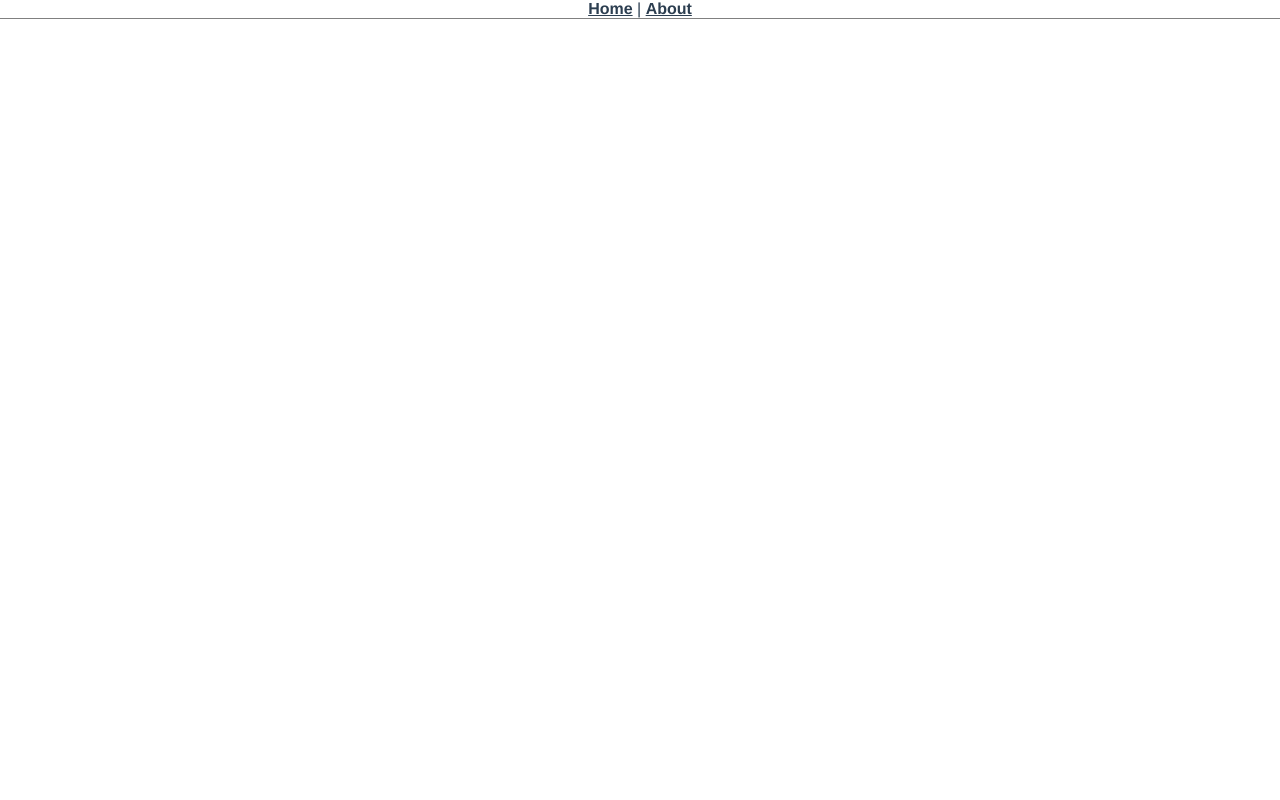
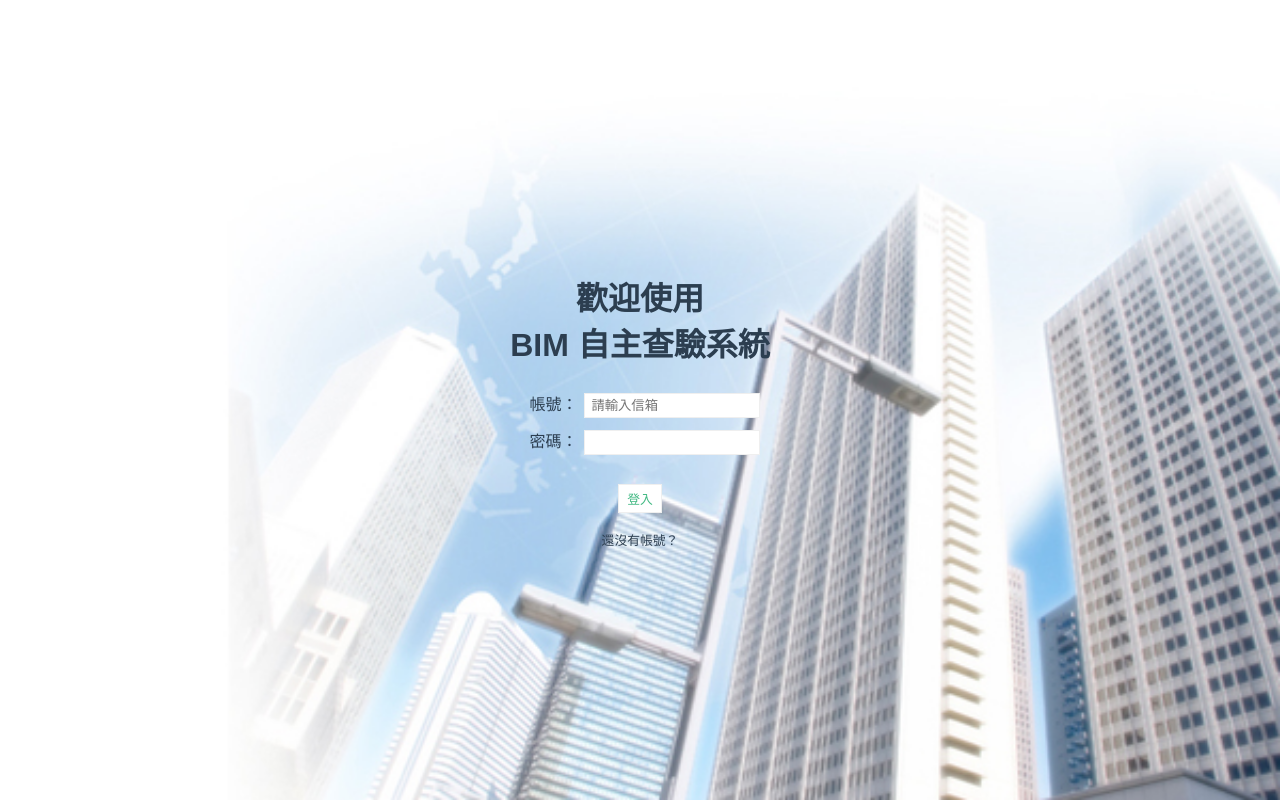
Before and after one commit to td231565/inspector-firebase, a Vue app: page /#/landing in a window 1280 px wide. Built offline with nearby package versions, Linux system fonts and the light colour scheme; no server answers.

Commit message:
modify: move 'watch user state' to app.vue, better exprience for user, not go to signin page before home page, when user is signed in already

```diff
--- a/src/App.vue
+++ b/src/App.vue
@@ -1,19 +1,51 @@
 <template>
   <div id="app">
-    <div id="nav">
-      <router-link to="/">Home</router-link> |
+    <!-- <div id="nav">
+      <router-link to="/">Landing</router-link> |
       <router-link to="/about">About</router-link>
-    </div>
+    </div> -->
     <router-view/>
   </div>
 </template>
 
 <script>
-import { watchUserState } from './config/db'
+import { fireAuth } from './config/db'
+import { mapState } from 'vuex'
 
 export default {
-  mounted () {
-    watchUserState()
+  computed: {
+    ...mapState({
+      userAuth: state => state.userAuth
+    })
+  },
+  methods: {
+    gotoHome () {
+      this.$router.push('/home')
+    },
+    gotoLanding () {
+      this.$router.push('/landing')
+    },
+    watchState () {
+      let vm = this
+      let store = vm.$store
+
+      fireAuth.onAuthStateChanged(userAuth => {
+        if (userAuth) {
+          console.log(userAuth)
+          store.commit('setUserAuth', userAuth)
+          store.dispatch('detectUserGroup')
+          vm.gotoHome()
+        } else {
+          store.commit('setUserAuth', null)
+          store.commit('setUserInfo', null)
+          vm.gotoLanding()
+        }
+        return userAuth
+      })
+    }
+  },
+  created () {
+    this.watchState()
   }
 }
 </script>
@@ -29,6 +61,12 @@ export default {
   -moz-osx-font-smoothing: grayscale
   text-align: center
   color: $dark_blue_defalt
+  height: 100vh
+  display: flex
+  justify-content: center
+  align-items: center
+  background-size: cover
+  background-image: url(./assets/contact_bg.jpg)
 
 #nav
   // padding: 30px
--- a/src/config/db.js
+++ b/src/config/db.js
@@ -3,7 +3,6 @@ import "firebase/auth"
 import "firebase/firestore"
 // import "firebase/storage"
 import { format } from 'date-fns'
-import Store from '../store/index'
 
 firebase.initializeApp({
   apiKey: "AIzaSyBhiRNvb_UrK-IQCaXBO0WT7dQ-lXU6lQk",
@@ -38,17 +37,4 @@ const fireAuthSignUp = (email, pwd) => {
   })
 }
 
-const watchUserState = () => {
-  fireAuth.onAuthStateChanged(userAuth => {
-    if (userAuth) {
-      console.log(userAuth)
-      Store.commit('setUserAuth', userAuth)
-      Store.dispatch('detectUserGroup')
-    } else {
-      Store.commit('setUserAuth', null)
-      Store.commit('setUserInfo', null)
-    }
-  })
-}
-
-export { db, fireAuth, fireAuthSignUp, watchUserState }
+export { db, fireAuth, fireAuthSignUp }
--- a/src/router/index.js
+++ b/src/router/index.js
@@ -1,23 +1,24 @@
 import Vue from 'vue'
 import VueRouter from 'vue-router'
-import Home from '../views/Home.vue'
 
 Vue.use(VueRouter)
 
 const routes = [
   {
     path: '/',
-    name: 'home',
-    component: Home
+    name: 'loading',
+    component: () => import('../views/Loading.vue')
   },
   {
-    path: '/about',
-    name: 'about',
-    // route level code-splitting
-    // this generates a separate chunk (about.[hash].js) for this route
-    // which is lazy-loaded when the route is visited.
-    component: () => import(/* webpackChunkName: "about" */ '../views/About.vue')
-  }
+    path: '/home',
+    name: 'home',
+    component: () => import('../views/Home.vue')
+  },
+  {
+    path: '/landing',
+    name: 'landing',
+    component: () => import('../views/Landing.vue')
+  },
 ]
 
 const router = new VueRouter({
--- a/src/views/Home.vue
+++ b/src/views/Home.vue
@@ -1,27 +1,28 @@
 <template>
   <div class="home">
-    <SignIn />
+    <h1>Main</h1>
+    <button class="form__btn--submit" @click="signout">登出</button>
   </div>
 </template>
 
 <script>
-// @ is an alias to /src
-import SignIn from '@/components/SignIn.vue'
+// import SignIn from '@/components/SignIn.vue'
+import { fireAuth } from '../config/db'
 
 export default {
   name: 'home',
-  components: {
-    SignIn
+  methods: {
+    signout () {
+      fireAuth.signOut().then(() => {
+        console.log('sign out')
+      }).catch(err => {
+        console.log(err.code)
+      })
+    }
   }
 }
 </script>
 
 <style lang="sass" scoped>
-.home
-  height: calc(100vh - 20px)
-  display: flex
-  justify-content: center
-  align-items: center
-  background-size: cover
-  background-image: url(../assets/contact_bg.jpg)
+
 </style>
--- /dev/null
+++ b/src/views/Landing.vue
@@ -0,0 +1,21 @@
+<template>
+  <div class="landing">
+    <SignIn />
+  </div>
+</template>
+
+<script>
+// @ is an alias to /src
+import SignIn from '@/components/SignIn.vue'
+
+export default {
+  name: 'landing',
+  components: {
+    SignIn
+  }
+}
+</script>
+
+<style lang="sass" scoped>
+
+</style>
--- /dev/null
+++ b/src/views/Loading.vue
@@ -0,0 +1,21 @@
+<template>
+  <div class="landing">
+    <h1>Loading...</h1>
+  </div>
+</template>
+
+<script>
+export default {
+  name: 'loading'
+}
+</script>
+
+<style lang="sass" scoped>
+.home
+  height: calc(100vh - 20px)
+  display: flex
+  justify-content: center
+  align-items: center
+  background-size: cover
+  background-image: url(../assets/contact_bg.jpg)
+</style>
```
